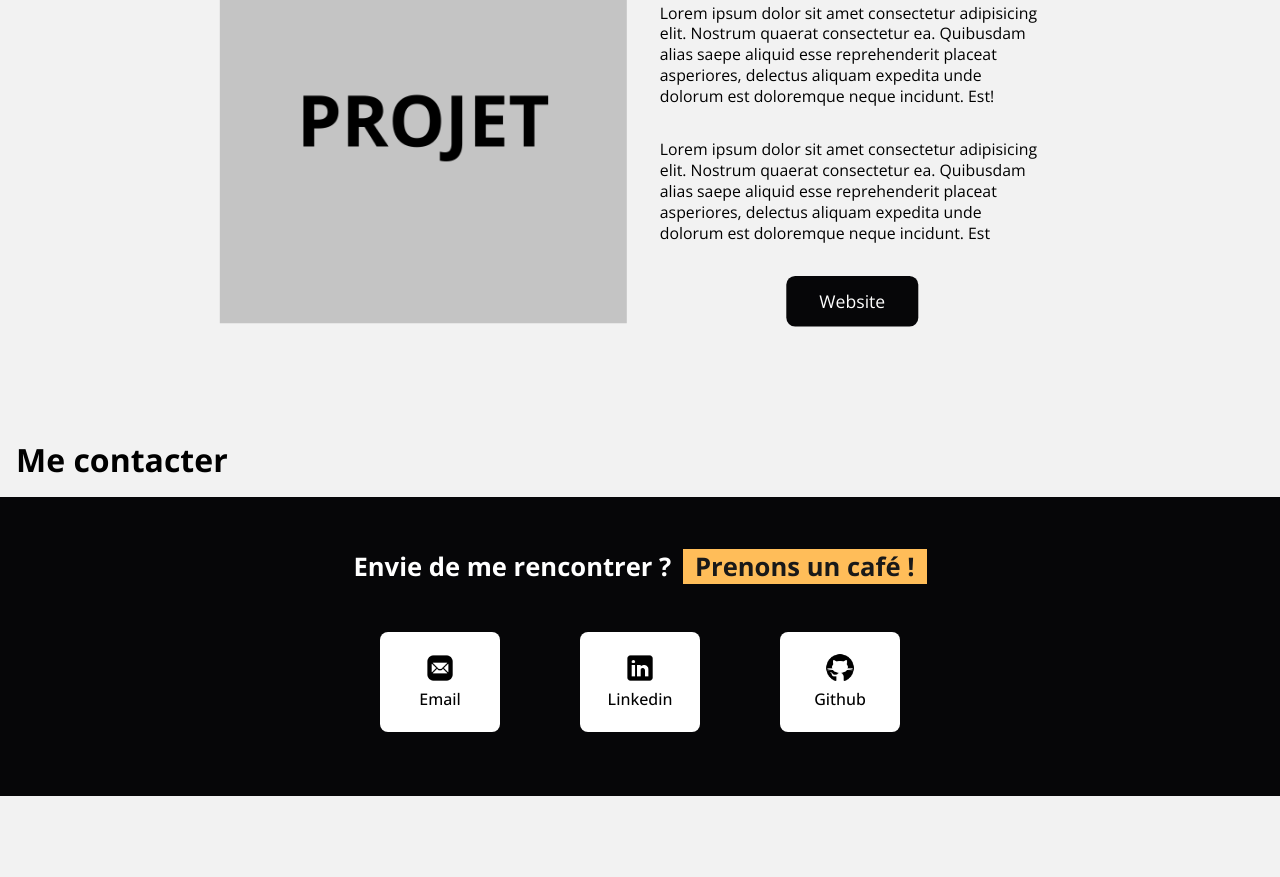
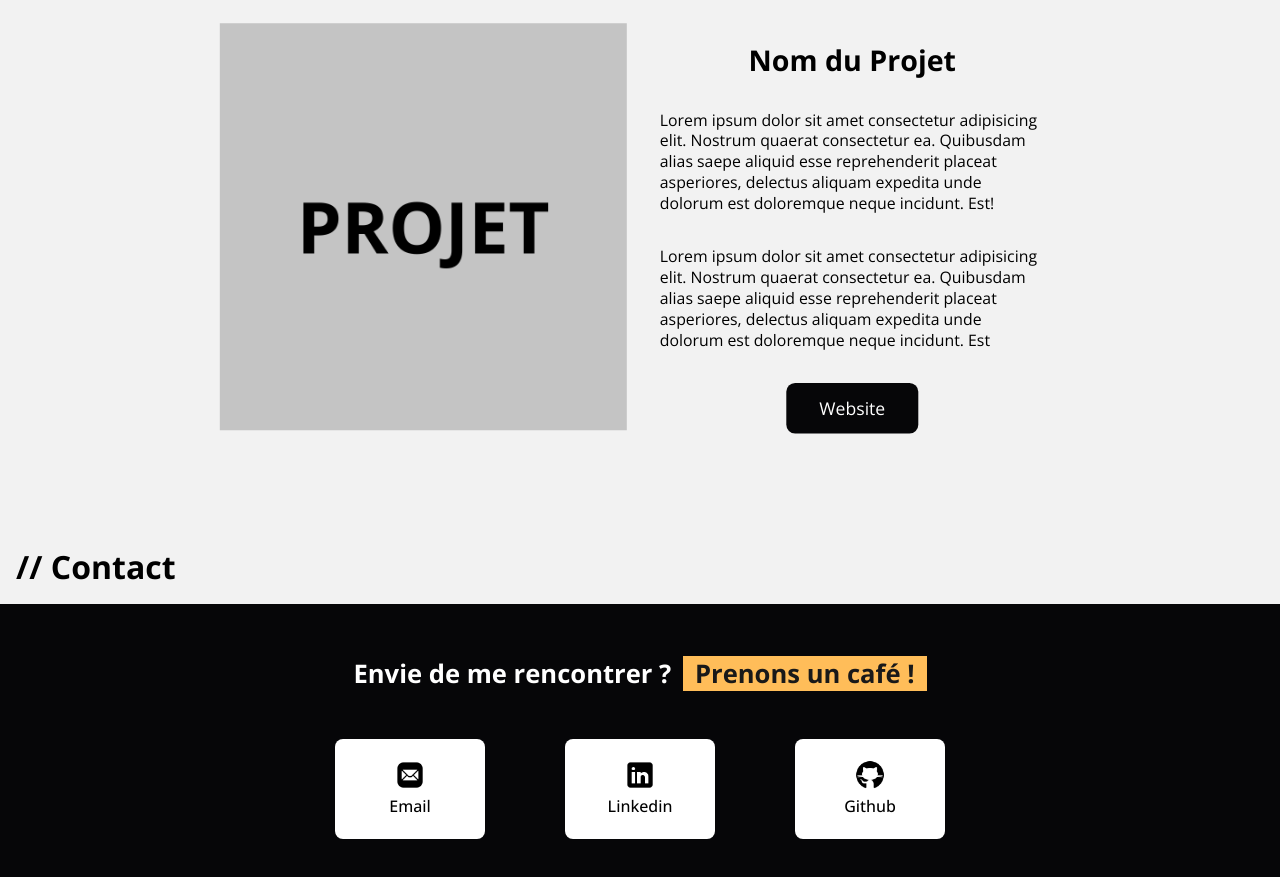
Before and after one commit to Yllustran/Personnal-Portfolio, a plain HTML site: page index.html in a window 1280 px wide. Shown: the part 2346-3223 px from the top of the page. Before the commit the page ends 3142 px from the top, so only its background shows below. Drawn offline with nearby package versions, Linux system fonts and the light colour scheme; a web font is replaced by a local one.

Commit message:
- Ajout Responsives section contact - Scrollbar settings - H2 section_projet

```diff
--- a/component/contact.css
+++ b/component/contact.css
@@ -16,6 +16,7 @@
 
     .h3_contact {
         margin-top: 2em;
+        font-size: 12px;
     }
 
     .p_contact {
@@ -25,16 +26,17 @@
     }
 
     .cards_contact_container {
-        width: 100%;
+        width: 50%;
         display: flex;
         justify-content: center;
-        gap: 5em
+        gap: 1.5em
     }
 
     .cards_contact {
+        width: 100px;
+        height: 80px;
         margin-top: 2em;
-        width: 120px;
-        height: 100px;
+        padding: 0 1.5em;
         border-radius: 8px;
         padding-bottom: 0.5em;
         background: white;
@@ -78,7 +80,7 @@
 
   /* Medium Screen */
 
-@media (min-width: 640px) {
+@media (min-width: 635px) {
 
     .h3_contact {
         margin-top: 2em;
@@ -88,6 +90,18 @@
     .p_contact {
         width: 400px;
         font-size: 0.9em;
+        }
+
+        .cards_contact_container {
+            width: 100%;
+            padding: 0;
+            padding-bottom: 0.5em;
+
+            gap: 5em
+        }
+        .cards_contact {
+            width: 150px;
+            height: 100px;
         }
 }
 
@@ -101,4 +115,6 @@
         width: 600px;
         font-size: 1em;
     }
+
+
 }
--- a/index.html
+++ b/index.html
@@ -81,6 +81,7 @@
             </div>
         </div>
          <!-- BLOC Projet -->
+         <h2 class="h2_section section_projet"> // Projets Récents </h2>
          <div class="container_projet projet1">
             <div class="container_left_projet">
                 <img src="img/projetsquare.png" class="img_projet">
@@ -122,7 +123,7 @@
             </div>
         </div>
         <!-- BLOC contact -->
-        <h2 class="h2_section"> Me contacter </h2>
+        <h2 class="h2_section"> // Contact </h2>
         <div class="container_contact">
             <h3 class="h3_contact"> Envie de me rencontrer ? <span class="coffee"> Prenons un café ! </span> </h3>
             <div class="cards_contact_container">
--- a/style.css
+++ b/style.css
@@ -17,6 +17,13 @@ html {
     font-size: 26px;
     margin: 0.5em 0.5em;
   }
+  .section_projet {
+    width: 100%;
+    margin: 0.5em 0.5em;
+    margin-bottom: 2em;
+
+  }
+
 }
 
 @media (min-width: 640px) {
@@ -25,3 +32,16 @@ html {
       font-size: 32px;
   }
 }
+/* Scrollbar Settings */
+
+body::-webkit-scrollbar {
+  width: 12px;
+}
+
+body::-webkit-scrollbar-track {
+  box-shadow: inset 0 0 0 rgba(0, 0, 0, 0);
+}
+
+body::-webkit-scrollbar-thumb {
+  background-color: #060608;
+}
```
